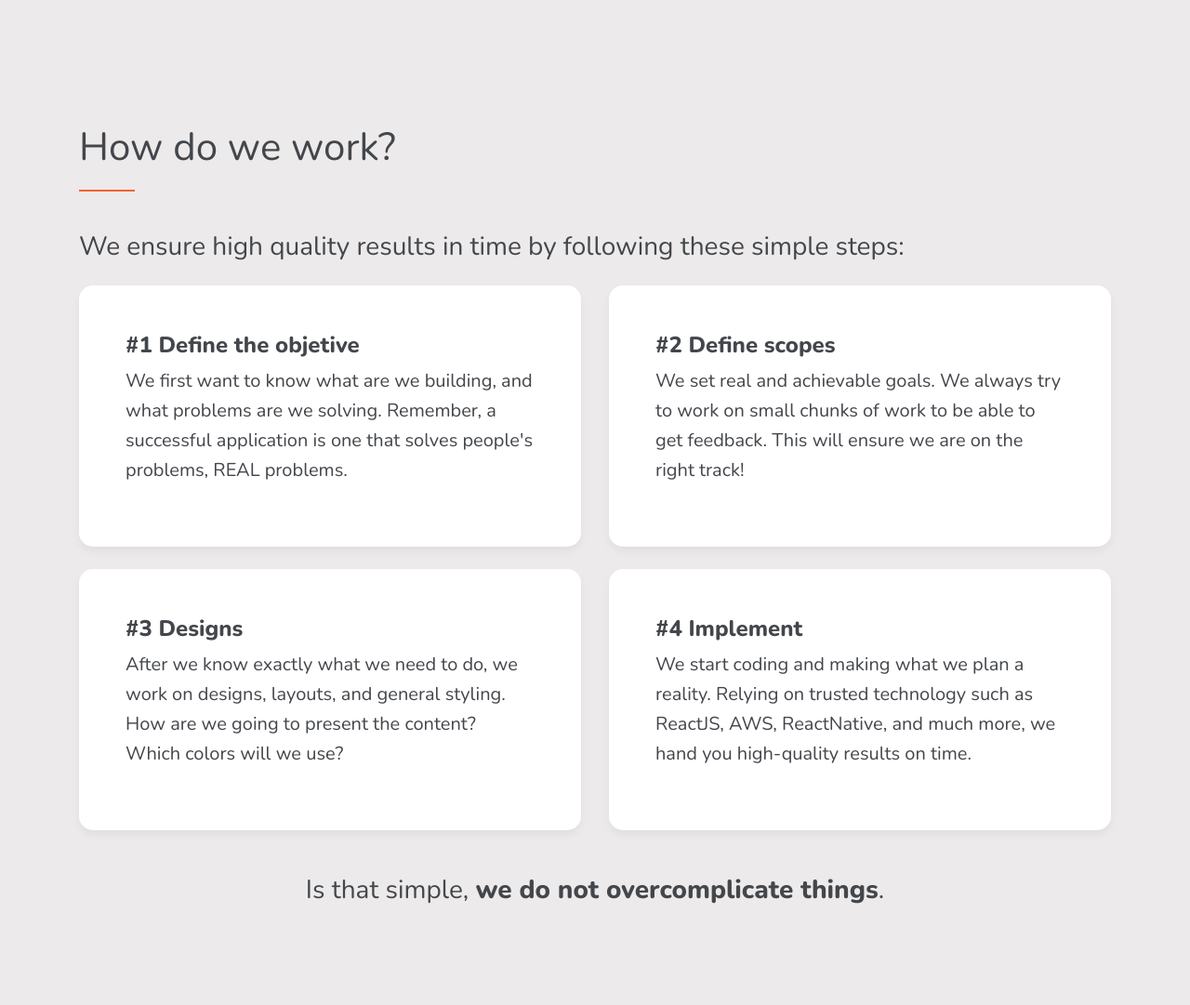
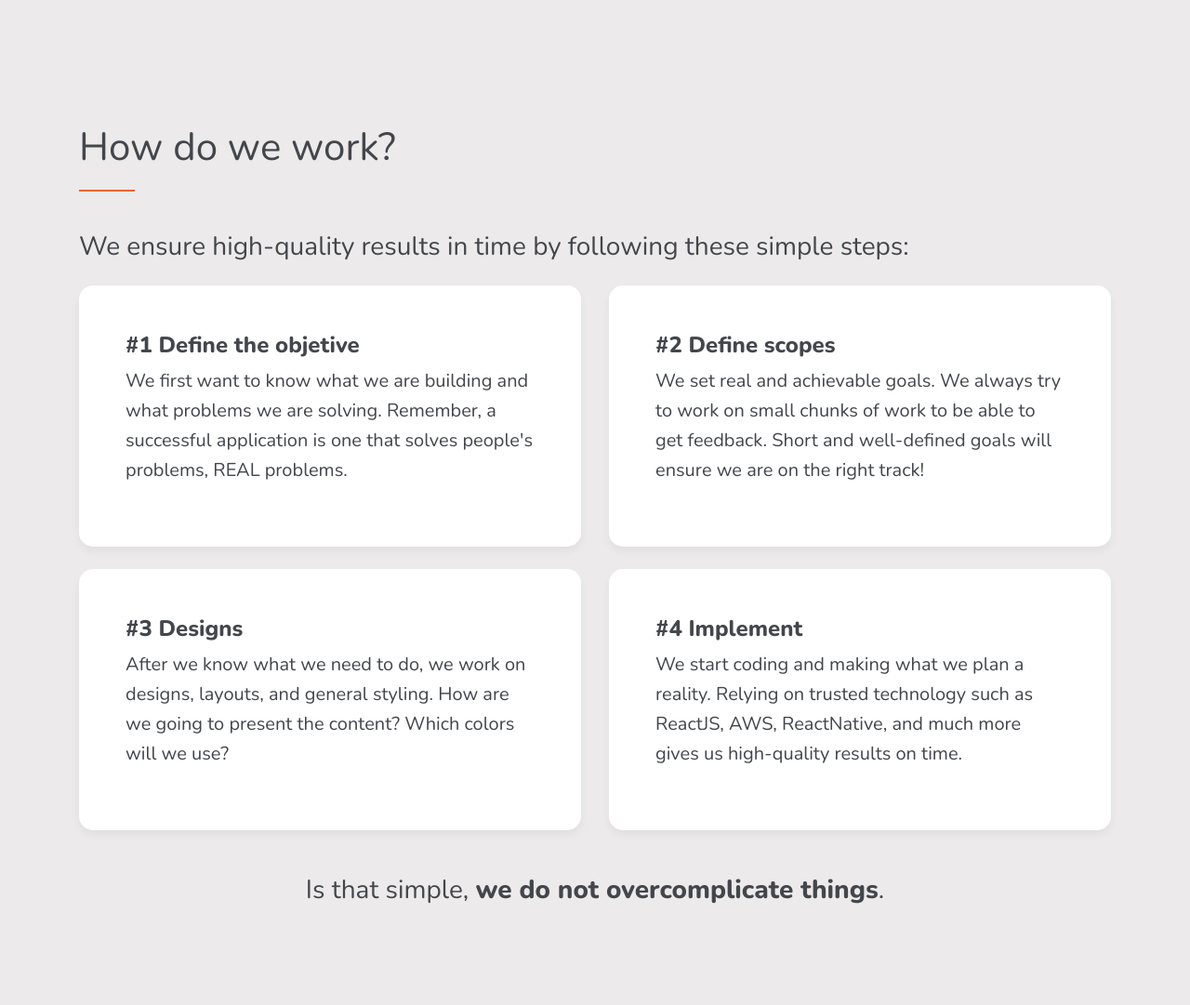
Before and after one commit to BlackMountainSolutions/blackmountain, a Rails app: page / in a window 1280 px wide. Shown: the part 1564-2645 px from the top of the page at 93% size. Run offline with Rails 7, Linux system fonts and the light colour scheme; style sheets or scripts are compiled from the project's sources; some libraries are stand-ins or nearby versions.

Commit message:
Improve copies on what do we do

```diff
--- a/app/views/welcome/_what_do_we_do.html.erb
+++ b/app/views/welcome/_what_do_we_do.html.erb
@@ -2,14 +2,14 @@
     <div class="container">
         <div class="mb-4">
             <h2 class="title">How do we work?<h2>
-            <h3>We ensure high quality results in time by following these simple steps:</h3>
+            <h3>We ensure high-quality results in time by following these simple steps:</h3>
         </div>
         <div class="row">
             <div class="col-lg-6 mb-4">
                 <div class="card">
                     <h4>#1 Define the objetive</h4>
                     <p class="lead">
-                        We first want to know what are we building, and what problems are we solving. Remember, a successful application is one that solves people's problems, REAL problems.
+                        We first want to know what we are building and what problems we are solving. Remember, a successful application is one that solves people's problems, REAL problems.
                     </p>
                 </div>
             </div>
@@ -17,7 +17,7 @@
                 <div class="card">
                     <h4>#2 Define scopes</h4>
                     <p class="lead">
-                        We set real and achievable goals. We always try to work on small chunks of work to be able to get feedback. This will ensure we are on the right track!
+                        We set real and achievable goals. We always try to work on small chunks of work to be able to get feedback. Short and well-defined goals will ensure we are on the right track!
                     </p>
                 </div>
             </div>
@@ -25,7 +25,7 @@
                 <div class="card">
                     <h4>#3 Designs</h4>
                     <p class="lead">
-                        After we know exactly what we need to do, we work on designs, layouts, and general styling. How are we going to present the content? Which colors will we use?
+                        After we know what we need to do, we work on designs, layouts, and general styling. How are we going to present the content? Which colors will we use?
                     </p>
                 </div>
             </div>
@@ -33,7 +33,7 @@
                 <div class="card">
                     <h4>#4 Implement</h4>
                     <p class="lead">
-                        We start coding and making what we plan a reality. Relying on trusted technology such as ReactJS, AWS, ReactNative, and much more, we hand you high-quality results on time.
+                        We start coding and making what we plan a reality. Relying on trusted technology such as ReactJS, AWS, ReactNative, and much more gives us high-quality results on time.
                     </p>
                 </div>
             </div>
```
